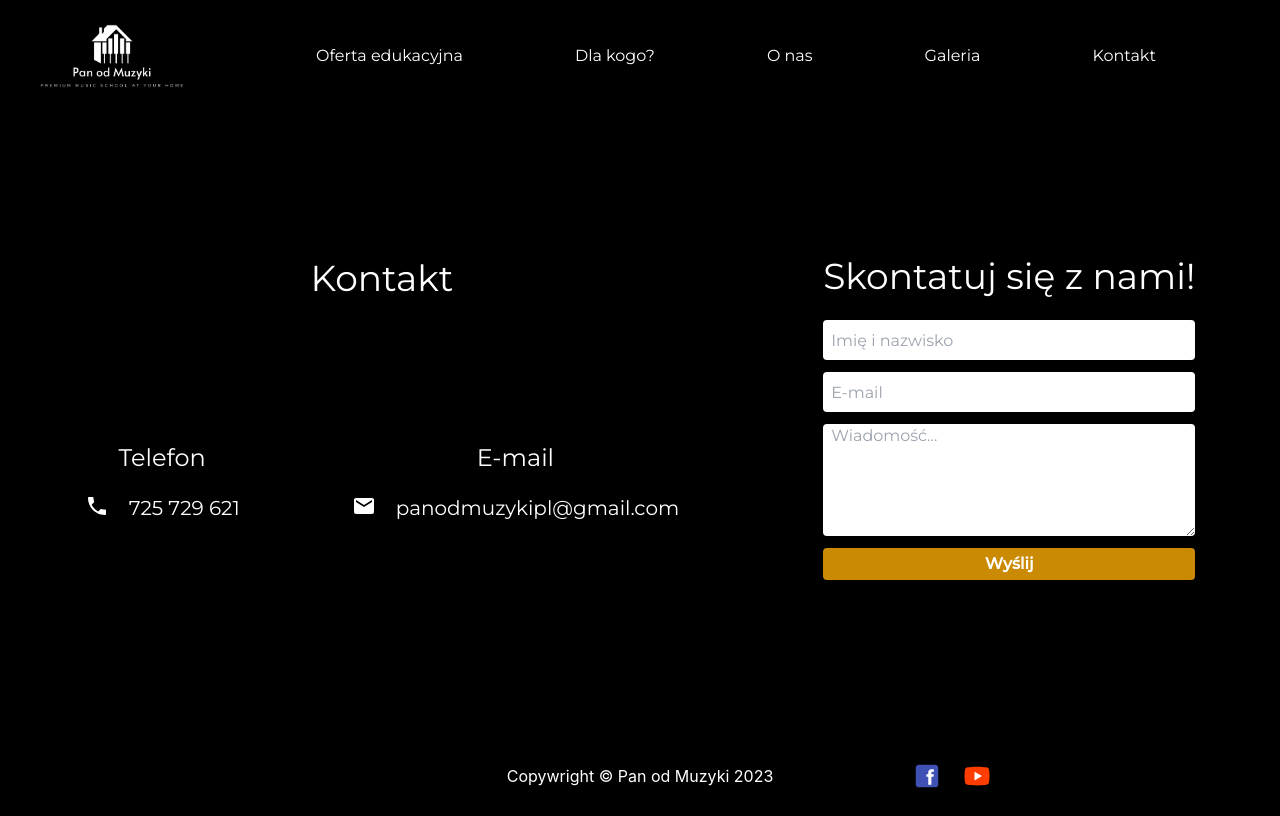
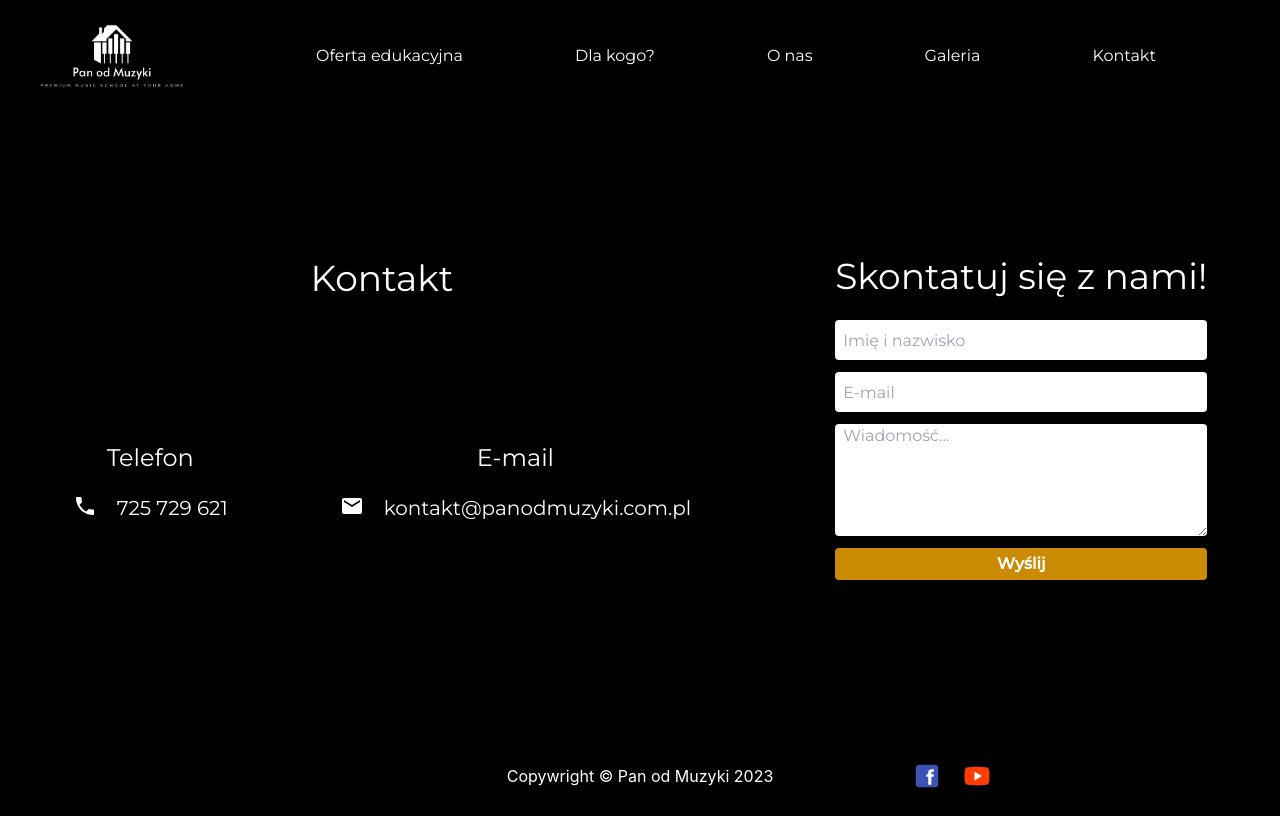
Before and after one commit to snix422/MusicSchoolWebsite, a React (Create React App) app in the folder my-app/: page /kontakt in a window 1280 px wide. Built offline with nearby package versions, Linux system fonts and the light colour scheme; a web font is replaced by a local one.

Commit message:
changed contact email

```diff
--- a/my-app/src/components/Contact/Contact.tsx
+++ b/my-app/src/components/Contact/Contact.tsx
@@ -106,7 +106,7 @@ const Contact = () => {
                     className="text-white text-xl"
                     style={{ fontFamily: "Montserrat" }}
                   >
-                    panodmuzykipl@gmail.com
+                    kontakt@panodmuzyki.com.pl
                   </h3>
                 </div>
               </div>
```
